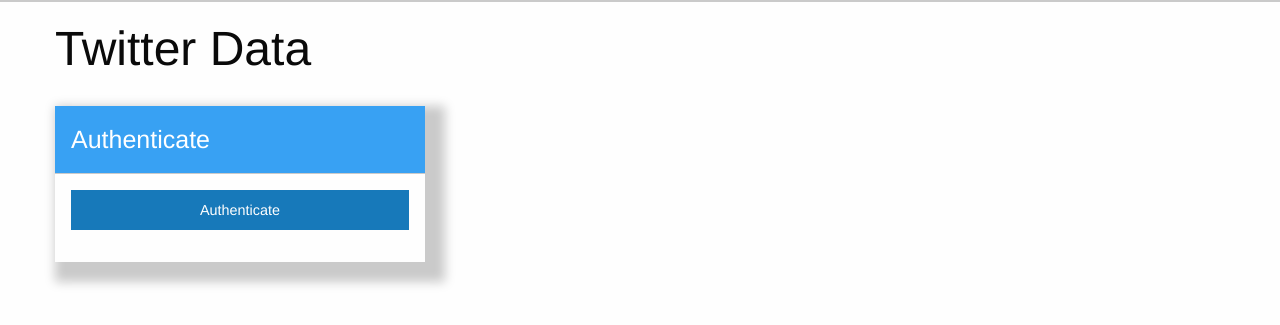
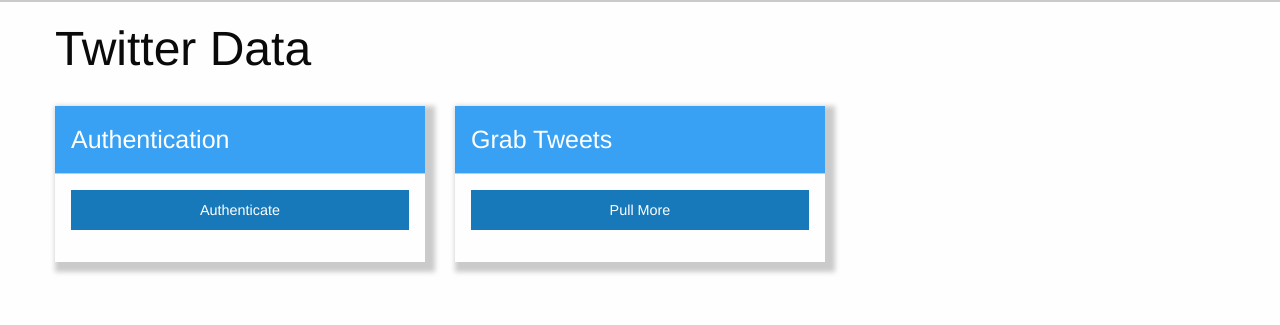
Before and after one commit to sjordan8/TrendMap, a Django app: page / in a window 1280 px wide. Shown: the part 55-380 px from the top of the page. Run offline with Django 3.2, Linux system fonts and the light colour scheme; some libraries are stand-ins or nearby versions.

Commit message:
Added feature to pull tweets and display them on cards

```diff
--- a/TrendMap/main/static/css/app.css
+++ b/TrendMap/main/static/css/app.css
@@ -14,8 +14,8 @@
 .card {
   border-color: #38A1F3;
   border: 1px;
-  -webkit-box-shadow: 10px 10px 10px 10px #cacaca;
-          box-shadow: 10px 10px 10px 10px #cacaca;
+  -webkit-box-shadow: 5px 5px 5px 5px #cacaca;
+          box-shadow: 5px 5px 5px 5px #cacaca;
 }
 
 .card-divider {
--- a/TrendMap/main/templates/index.html
+++ b/TrendMap/main/templates/index.html
@@ -9,16 +9,41 @@
     </div>
   </div>
 
-  <div class="grid-x grid-padding-x">
-    <div class="cell large-4 offset-4">
+  <div class="grid-x grid-padding-x large-up-3">
+    <div class="cell">
       <div class="card">
         <div class="card-divider">
-          <h4>Authenticate</h4>
+          <h4>Authentication</h4>
         </div>
         <div class="card-section">
           <form action="/begin_auth/" method="post">
-              {% csrf_token %}
-              <input type="submit" class="button expanded" value="Authenticate">
+            {% csrf_token %}
+            <input type="submit" class="button expanded" value="Authenticate">
+          </form>
+        </div>
+      </div>
+    </div>
+    {% for tweet in public_tweets %}
+    <div class="cell">
+      <div class="card">
+        <div class="card-divider">
+          <h4>{{ tweet.id }}</h4>
+        </div>
+        <div class="card-section">
+          <h6>{{ tweet.text }}</h6>
+        </div>
+      </div>
+    </div>
+    {% endfor %}
+    <div class="cell">
+      <div class="card">
+        <div class="card-divider">
+          <h4>Grab Tweets</h4>
+        </div>
+        <div class="card-section">
+          <form action="/get_tweets/" method="post">
+            {% csrf_token %}
+            <input type="submit" class="button expanded" value="Pull More">
           </form>
         </div>
       </div>
--- a/TrendMap/main/views.py
+++ b/TrendMap/main/views.py
@@ -82,7 +82,7 @@
     api = tweepy.API(auth)
     public_tweets = api.home_timeline()
     for tweet in public_tweets:
-        print(tweet.text)
+        print(tweet)
     context= {
         'public_tweets': public_tweets,
     }
```
